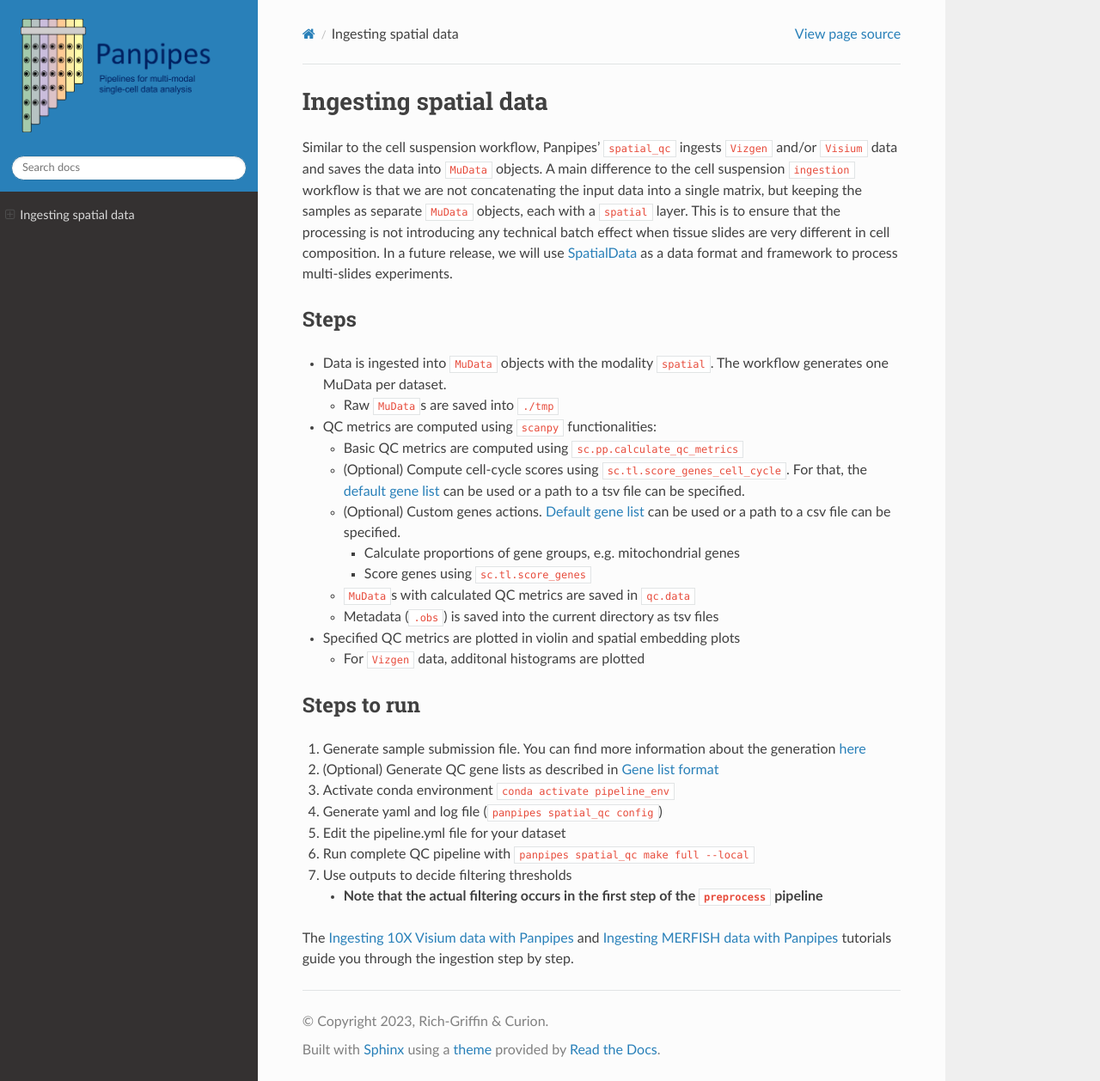
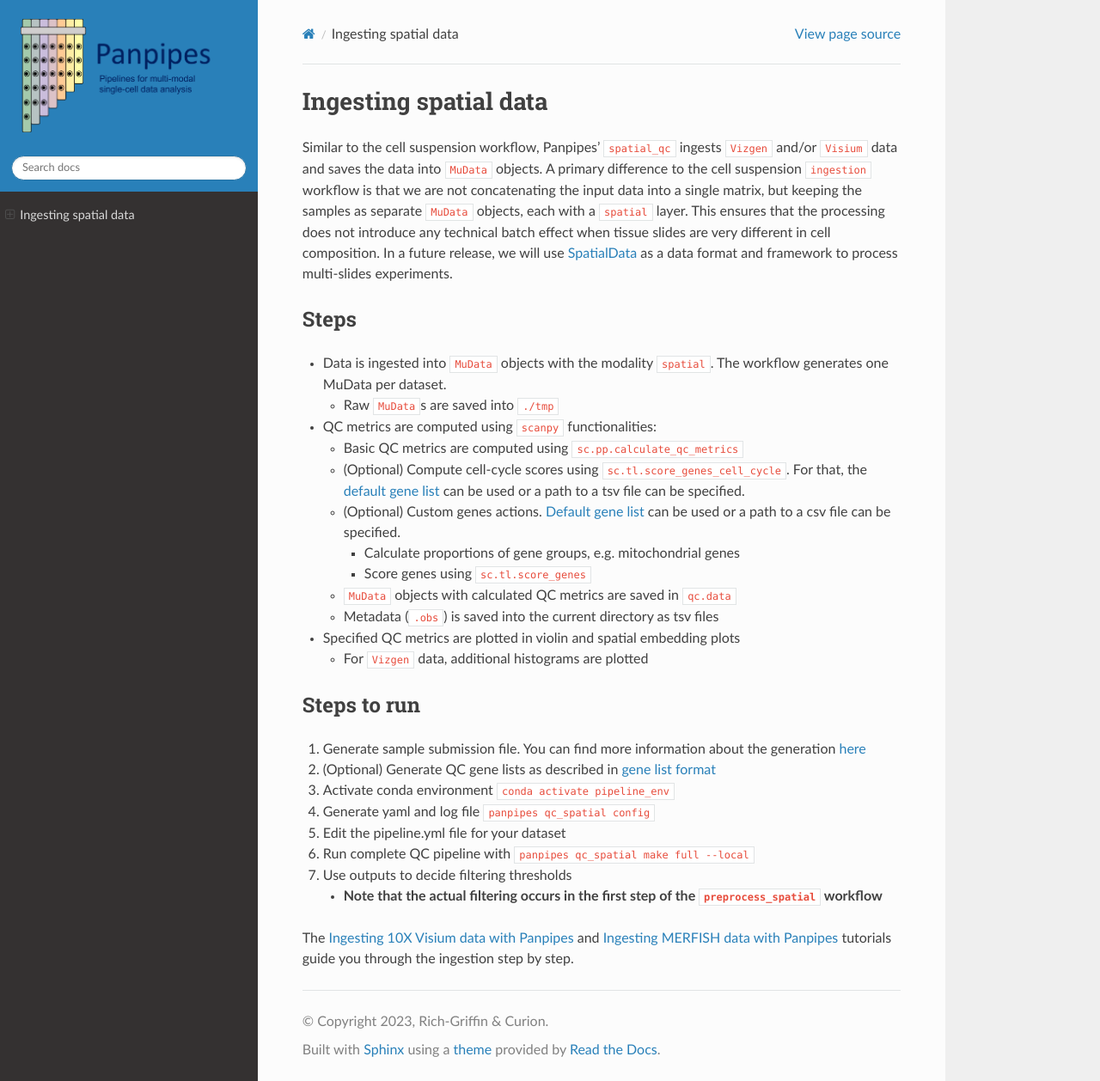
Before and after one commit to bio-la/panpipes-nextflow, a Sphinx documentation site: the page built from docs/workflows/ingest_spatial.md, in a window 1280 px wide and 1258 px high. Shown: the whole window at 86% size. Built offline with Sphinx 7.4.7 and the Read the Docs theme 2.0.0, drawn with Linux system fonts in a browser that asks for light colours.

Commit message:
Change 'spatial_qc' to 'qc_spatial' and fix gene list format link

```diff
--- a/docs/workflows/ingest_spatial.md
+++ b/docs/workflows/ingest_spatial.md
@@ -3,7 +3,7 @@ Ingesting spatial data
 
 
 Similar to the cell suspension workflow, Panpipes' `spatial_qc` ingests `Vizgen` and/or `Visium` data and saves the data into `MuData` objects.
-A main difference to the cell suspension `ingestion` workflow is that we are not concatenating the input data into a single matrix, but keeping the samples as separate `MuData` objects, each with a `spatial` layer. This is to ensure that the processing is not introducing any technical batch effect when tissue slides are very different in cell composition. In a future release, we will use [SpatialData](https://spatialdata.scverse.org/en/latest/tutorials/notebooks/notebooks.html) as a data format and framework to process multi-slides experiments.
+A primary difference to the cell suspension `ingestion` workflow is that we are not concatenating the input data into a single matrix, but keeping the samples as separate `MuData` objects, each with a `spatial` layer. This ensures that the processing does not introduce any technical batch effect when tissue slides are very different in cell composition. In a future release, we will use [SpatialData](https://spatialdata.scverse.org/en/latest/tutorials/notebooks/notebooks.html) as a data format and framework to process multi-slides experiments.
 
 
 ### Steps
@@ -16,10 +16,10 @@ A main difference to the cell suspension `ingestion` workflow is that we are not
     - (Optional) Custom genes actions. [Default gene list](../../panpipes/resources/qc_genelist_1.0.csv) can be used or a path to a csv file can be specified.
         - Calculate proportions of gene groups, e.g. mitochondrial genes
         - Score genes using `sc.tl.score_genes`
-    - `MuData`s with calculated QC metrics are saved in `qc.data`
+    - `MuData` objects with calculated QC metrics are saved in `qc.data`
     - Metadata (`.obs`) is saved into the current directory as tsv files
 - Specified QC metrics are plotted in violin and spatial embedding plots
-    - For `Vizgen` data, additonal histograms are plotted
+    - For `Vizgen` data, additional histograms are plotted
 
 
 
@@ -27,13 +27,13 @@ A main difference to the cell suspension `ingestion` workflow is that we are not
 ### Steps to run
 
 1.  Generate sample submission file. You can find more information about the generation [here](../usage/setup_for_spatial_workflows.md)
-2.  (Optional) Generate QC gene lists as described in [Gene list format](../gene_list_format)
+2.  (Optional) Generate QC gene lists as described in [gene list format](../usage/gene_list_format.md)
 3.  Activate conda environment `conda activate pipeline_env`
-4.  Generate yaml and log file (`panpipes spatial_qc config`)
+4.  Generate yaml and log file `panpipes qc_spatial config`
 5.  Edit the pipeline.yml file for your dataset
-6.  Run complete QC pipeline with `panpipes spatial_qc make full --local`
+6.  Run complete QC pipeline with `panpipes qc_spatial make full --local`
 7.  Use outputs to decide filtering thresholds
-    -   **Note that the actual filtering occurs in the first step of the `preprocess` pipeline**
+    -   **Note that the actual filtering occurs in the first step of the `preprocess_spatial` workflow**
 
 
 The [Ingesting 10X Visium data with Panpipes]() and [Ingesting MERFISH data with Panpipes]() tutorials guide you through the ingestion step by step.
```
